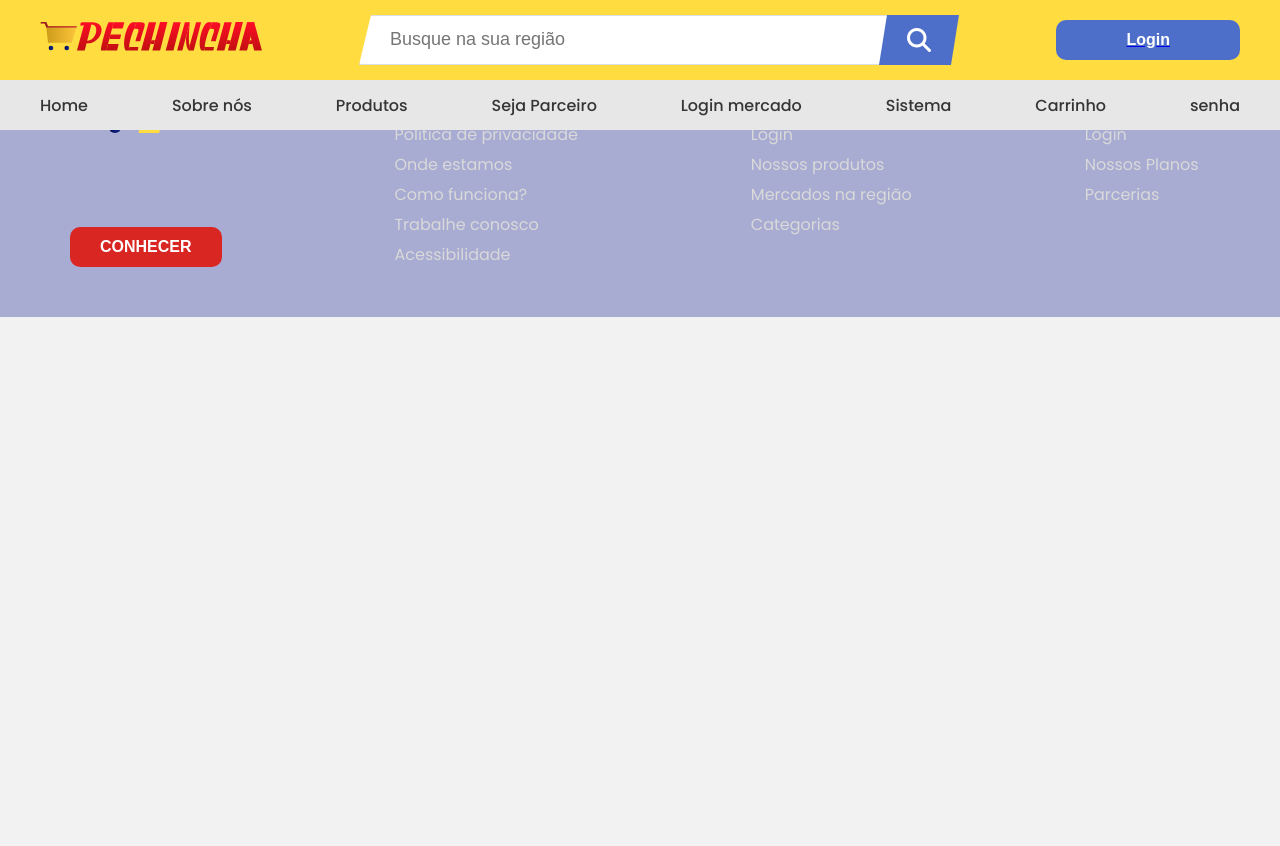
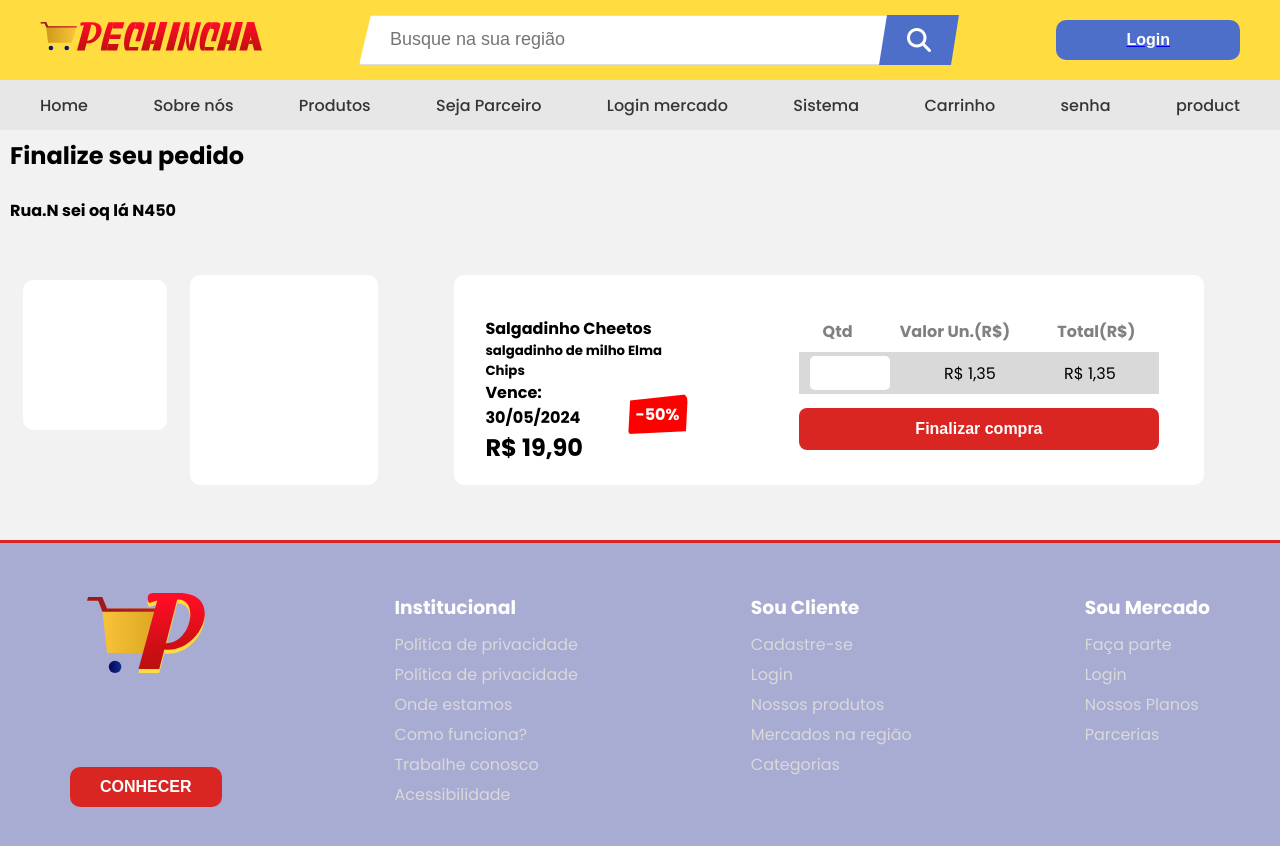
Before and after one commit to PechinchaOficial/PechinchaFrontEnd, a React (Vite) app: page /product in a window 1280 px wide. Shown: the top 846 px of the page. Before the commit the page ends 800 px from the top, so only its background shows below. Built offline with nearby package versions, Linux system fonts and the light colour scheme.

Commit message:
product page ready

```diff
--- /dev/null
+++ b/src/ConsumerPages/Product/Product.jsx
@@ -0,0 +1,76 @@
+import Styles from './Product.module.css'
+
+function Product() {
+
+    return (
+        <section className={Styles.Background} id="container">
+            <article className={Styles.Boxtext}>
+                <h1 className={Styles.title}>Finalize seu pedido</h1>
+                <div className={Styles.Subtitlebox}>
+                    <div className={Styles.icoHome}> <img src="" /> </div>
+                    <h4 className={Styles.Subtitle}>Rua.N sei oq lá N450</h4>
+                </div>
+
+            </article>
+            <article className={Styles.ProductsInfo}>
+
+                <div className={Styles.BackProducts}>
+
+                    <article className={Styles.BoxLeft}>
+
+                        <div className={Styles.Box1}></div>
+
+                    </article>
+
+                    <article className={Styles.BoxRight}>
+
+                        <div className={Styles.Box2}></div>
+                    </article>
+                </div>
+
+                <div className={Styles.BackInfo}>
+                    <article className={Styles.BoxInfo}>
+                        <div className={Styles.InfoLeft}>
+                            <div className={Styles.BoxInfoProduct}>
+                                <h4>Salgadinho Cheetos</h4>
+                                <h5>salgadinho de milho Elma Chips</h5>
+                            </div>
+                            <div className={Styles.DateValue}>
+                                <div className={Styles.BoxdateValue}>
+                                    <h4 className={Styles.Date}> Vence: 30/05/2024 </h4>
+                                    <h2 className={Styles.Value}>R$ 19,90 </h2>
+                                </div>
+                                <div className={Styles.BoxDesc}>
+                                    <div className={Styles.Desc}>
+                                        <h1>-50%</h1>
+                                    </div>
+                                </div>
+                            </div>
+                        </div>
+                        <div className={Styles.InfoRight}>
+                            <div className={Styles.BoxTextProduct}>
+                                <h1>Qtd</h1>
+                                <h1>Valor Un.(R$)</h1>
+                                <h1>Total(R$)</h1>
+                            </div>
+                            <div className={Styles.BackValuesProduct}>
+                                <div className={Styles.Values}>
+                                    <input type="number" className={Styles.QtdBtn}/>
+                                </div>
+                                <div className={Styles.Values} id={Styles.None}><p> R$ 1,35 </p></div>
+                                <div className={Styles.Values} id={Styles.None}><p> R$ 1,35 </p></div>
+                            </div>
+                            <button className={Styles.Btn}>
+                                <p>Finalizar compra</p>
+                            </button>
+                        </div>
+                    </article>
+                </div>
+            </article>
+
+        </section>
+    )
+
+}
+
+export default Product;
--- /dev/null
+++ b/src/ConsumerPages/Product/Product.module.css
@@ -0,0 +1,210 @@
+.Background {
+    width: 1000px;
+    height: 1000px;
+    background-color: var(--background);
+    display: flex;
+    flex-direction: column;
+    flex-wrap: wrap;
+
+}
+
+.Boxtext {
+    position: relative;
+    margin-top: 120px;
+    height: 100px;
+    width: 100%;
+    display: flex;
+    flex-direction: column;
+    justify-content: center;
+}
+
+.title {
+    font-size: 1.5rem;
+}
+
+.ProductsInfo {
+    position: relative;
+    width: 100%;
+    height: 300px;
+    display: flex;
+    flex-direction: row;
+    justify-content: space-between;
+}
+
+.BackProducts {
+    position: relative;
+    height: 100%;
+    width: 30%;
+    display: flex;
+    flex-direction: row;
+}
+
+.BoxLeft {
+    position: relative;
+    width: 45%;
+    height: 100%;
+    display: flex;
+    justify-content: center;
+    align-items: center;
+}
+
+.Box1 {
+    position: relative;
+    height: 50%;
+    width: 85%;
+    background-color: white;
+    margin-bottom: 50px;
+    border-radius: 10px;
+}
+
+.BoxRight {
+    position: relative;
+    width: 55%;
+    height: 100%;
+    display: flex;
+    justify-content: center;
+    align-items: center;
+}
+
+.Box2 {
+    position: relative;
+    height: 70%;
+    width: 90%;
+    background-color: white;
+    border-radius: 10px;
+}
+
+.BackInfo {
+    position: relative;
+    height: 100%;
+    width: 70%;
+    display: flex;
+    justify-content: center;
+    align-items: center;
+}
+
+.BoxInfo {
+    position: relative;
+    width: 85%;
+    height: 70%;
+    background-color: white;
+    border-radius: 10px;
+    display: flex;
+    flex-direction: row;
+    justify-content: space-between;
+}
+.InfoLeft {
+    position: relative;
+    width: 30%;
+    height: 100%;
+    display: flex;
+    justify-content: center;
+    align-items: center;
+    flex-direction: column;
+    margin-left: 20px;
+}
+.InfoRight {
+    position: relative;
+    width: 60%;
+    height: 100%;
+    display: flex;
+    justify-content: center;
+    flex-direction: column;
+    align-items: center;
+}
+.BoxInfoProduct {
+    height: 30%;
+    width: 90%;
+    display: flex;
+    justify-content: center;
+    align-items: start;
+    flex-direction: column;
+}
+.DateValue {
+    position: relative;
+    height: 30%;
+    width: 90%;
+    display: flex;
+    justify-content: space-around;
+    flex-direction: row;
+}
+.BoxdateValue {
+    position: relative;
+    height: 100%;
+    width: 70%;
+}
+.BoxDesc {
+    position: relative;
+    width: 30%;
+    height: 100%;
+    display: flex;
+    justify-content: center;
+    align-items: center;
+}
+.Desc {
+    position: relative;
+    background-color: red;
+    height: 70%;
+    width: 100%;
+    clip-path: polygon(5% 18%, 100% 4%, 97% 88%, 2% 94%);
+    border-radius: 10px;
+    margin-top: 6px;
+    display: flex;
+    justify-content: center;
+    align-items: center;
+    color: white;
+    font-size: 1rem;
+}
+.BoxTextProduct {
+    position: relative;
+    height: 20%;
+    width: 80%;
+    display: flex;
+    justify-content: space-around;
+    align-items: center;
+    color: rgba(0, 0, 0, 0.497);
+}
+.BackValuesProduct {
+    position: relative;
+    width: 80%;
+    height: 20%;
+    background-color: #D9D9D9;
+    display: flex;
+    justify-content: space-around;
+    flex-direction: row;
+    align-items: center;
+}
+.Btn {
+    margin-top: 3%;
+    background-color: var(--vermelho);
+    width: 80%;
+    height: 20%;
+    border-radius: 8px;
+    border: none;
+    color: white;
+    font-size: 1rem;
+    font-weight: 600;
+}
+.Values {
+    margin-left: -5%;
+    background-color: white;
+    width: 22%;
+    height: 80%;
+    border-radius: 5px;
+    display: flex;
+    justify-content: center;
+    align-items: center;
+}
+#None {
+    background-color: transparent;
+}
+.QtdBtn {
+    width: 100%;
+    height: 100%;
+    background-color: transparent;
+    display: flex;
+    justify-content: center;
+    align-items: center;
+    border: none;
+    padding: 20px;
+}
--- a/src/MarketPages/Home/ParceriasSection/ParceriasSection.jsx
+++ b/src/MarketPages/Home/ParceriasSection/ParceriasSection.jsx
@@ -16,7 +16,6 @@ function Parcerias() {
                 </article></div>
         </section>
 
-
     )
 }
 
--- a/src/components/Header/Header.jsx
+++ b/src/components/Header/Header.jsx
@@ -99,6 +99,9 @@ function Header() {
                         <li>
                             <Link to="/recover">senha</Link>
                         </li>
+                        <li>
+                            <Link to="/product">product</Link>
+                        </li>
                     </ul>
                 </div>
             </div>
--- a/src/routers.jsx
+++ b/src/routers.jsx
@@ -11,6 +11,7 @@ import RegisterMarket from './MarketPages/Register/Register'
 import MarketSystem from './MarketPages/MarketSystem/MarketSystem'
 import Cart from './ConsumerPages/Cart/Cart.'
 import Password from './ConsumerPages/RecuperarSenha/Password'
+import Product from './ConsumerPages/Product/Product'
 
 function RouterApp() {
     return (
@@ -26,6 +27,8 @@ function RouterApp() {
                 <Route path='/marketSystem' element={<MarketSystem />}></Route>
                 <Route path='/cart' element={<Cart/>}></Route>
                 <Route path='/recover' element={<Password/>}></Route>
+                <Route path='/product' element={<Product/>}></Route>
+
 
             </Routes>
             <Footer />
```
